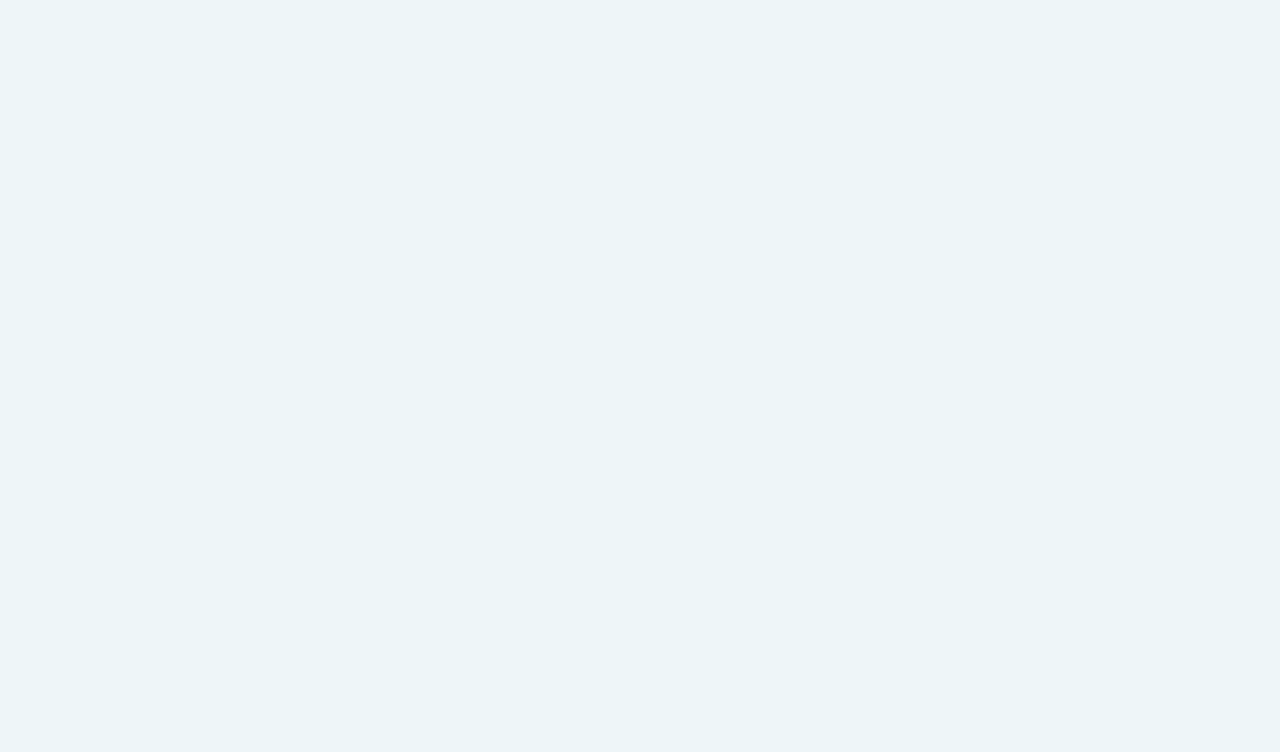
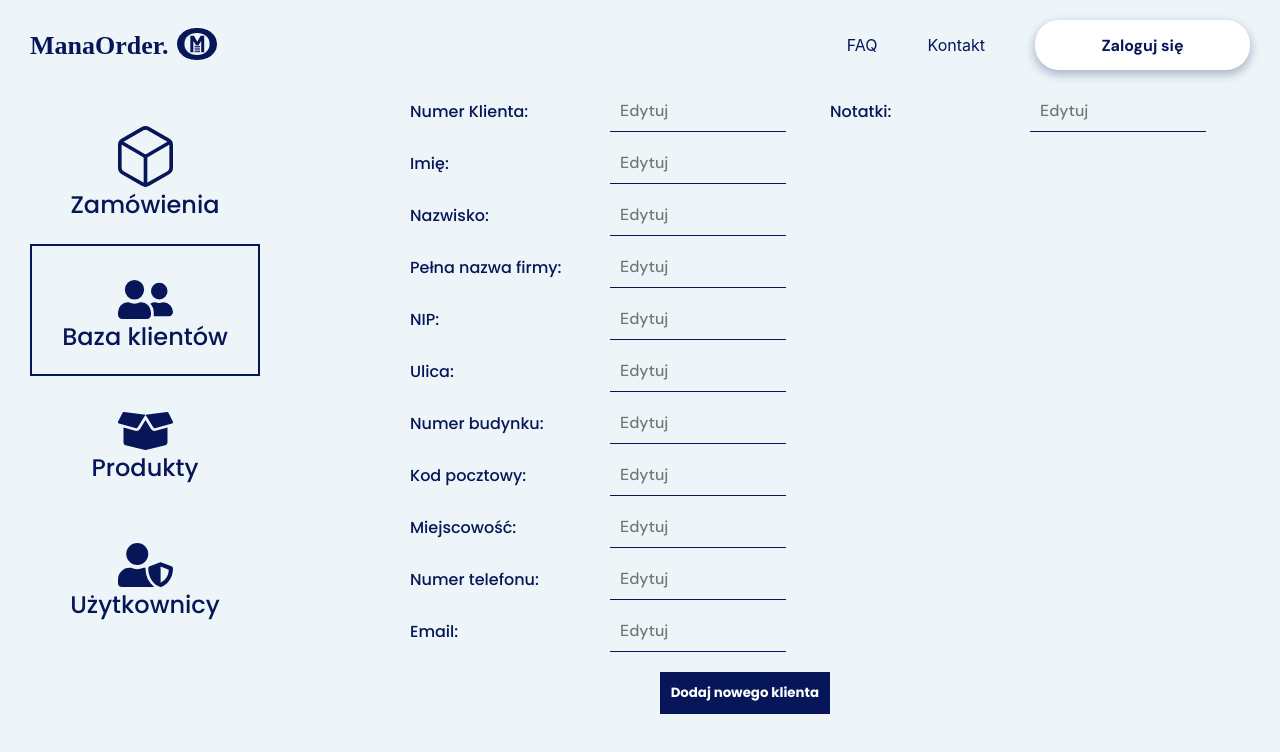
Before and after one commit to KamilBorowski1995/ManaOrder, a React (Create React App) app: page /consumers/add in a window 1280 px wide. Shown: the top 752 px of the page. Built offline with nearby package versions, Linux system fonts and the light colour scheme.

Commit message:
created addConsumerPage and styled

```diff
--- a/src/App.js
+++ b/src/App.js
@@ -9,6 +9,7 @@ import HomePage from "./pages/HomePage";
 import LoginPage from "./pages/LoginPage";
 import AddOrder from "./pages/AddOrder";
 import ConsumerDataBase from "./pages/ConsumerDataBase";
+import AddConsumerPage from "./pages/AddConsumerPage";
 
 import ProtectedRoute from "./AuthComponent/protected.route";
 
@@ -21,6 +22,7 @@ const Wrapper = styled.div`
 function App() {
   return (
     // Poprawić routingi aby przy wejściu na zakzaną stronę nie tylko renderowało stronę główną ale takze zmieniało adress w przeglądarce. Może redirect?
+    // Dodać chat wewnętrzny dla pracowników
 
     <BrowserRouter>
       <Wrapper>
@@ -33,6 +35,7 @@ function App() {
         <Route exact path="/login" component={LoginPage} />
         <Route exact path="/orders" component={AppPage} />
         <Route exact path="/consumers" component={ConsumerDataBase} />
+        <Route exact path="/consumers/add" component={AddConsumerPage} />
         <Route exact path="/orders/add" component={AddOrder} />
       </Wrapper>
     </BrowserRouter>
--- a/src/components/atoms/Input/Input.js
+++ b/src/components/atoms/Input/Input.js
@@ -54,10 +54,10 @@ const StyledBar = styled.div`
   background-color: ${theme.colors.primary};
 `;
 
-const Input = ({ value, type }) => {
+const Input = ({ value, type, data }) => {
   return (
     <Wrapper>
-      <StyledInput placeholder=" " name={value} type={type} />
+      <StyledInput placeholder="" name={value} type={type} value={data} />
       <StyledLabel htmlFor={value}>{value}</StyledLabel>
       <StyledBar></StyledBar>
     </Wrapper>
--- a/src/components/molecules/ElementTable/ElementTable.js
+++ b/src/components/molecules/ElementTable/ElementTable.js
@@ -1,23 +1,52 @@
 import React from "react";
 import styled from "styled-components";
 
+import { theme } from "../../../theme/mainTheme";
+
 import Paragraph from "../../atoms/Paragraph/Paragraph";
 
-const Wrapper = styled.tr`
-  /* width: 400px; */
-  /* display: flex; */
-  /* justify-content: space-between; */
+const Wrapper = styled.div`
+  display: grid;
+  grid-template-columns: minmax(auto, 200px) 2fr;
+  align-items: center;
+  margin-bottom: 10px;
+  :nth-last-of-type(1) {
+    margin-bottom: 20px;
+  }
 `;
 
-const StyledParagraph = styled(Paragraph)`
-  width: 300px;
+const StyledParagraph = styled(Paragraph)``;
+
+const Input = styled.input`
+  background-color: transparent;
+  padding: 10px;
+  width: 80%;
+
+  font-weight: 500;
+  font-size: ${theme.fontSize.l};
+  color: ${theme.colors.primary};
+  font-family: ${theme.primaryFont};
+  border: none;
+  cursor: pointer;
+  border-bottom: 1px solid ${theme.colors.primary};
+
+  :focus {
+    outline: none;
+  }
 `;
 
-const ElementTable = ({ size, data, children }) => {
+const ElementTable = ({ size, data, title, onChange, name }) => {
+  const inputPlaceholder = !data && "Edytuj";
+
   return (
     <Wrapper>
-      <StyledParagraph size={size}>{children}</StyledParagraph>
-      <Paragraph size={size}>{data}</Paragraph>
+      <StyledParagraph>{title}:</StyledParagraph>
+      <Input
+        name={name}
+        value={data}
+        onChange={onChange}
+        placeholder={inputPlaceholder}
+      />
     </Wrapper>
   );
 };
--- /dev/null
+++ b/src/pages/AddConsumerPage/AddConsumerPage.js
@@ -0,0 +1,145 @@
+import React, { useReducer } from "react";
+import { useHistory } from "react-router-dom";
+import styled from "styled-components";
+
+import AppTemplate from "../../templates/AppTemplate";
+
+import ElementTable from "../../components/molecules/ElementTable";
+import ButtonSquare from "../../components/atoms/ButtonSquare/ButtonSquare";
+
+import { addConsumerReducer } from "../../reducers/addConsumer.reducer";
+
+const Wrapper = styled.div`
+  display: grid;
+
+  grid-template-columns: 1fr 1fr;
+`;
+
+const WrapperConsumerData = styled.div`
+  position: relative;
+  /* width: 100%; */
+  height: 100%;
+`;
+
+const WrapperNotes = styled.div`
+  position: relative;
+`;
+
+const initialState = {
+  id: "",
+  firstName: "",
+  lastName: "",
+  companyName: "",
+  NIP: "",
+  street: "",
+  number: "",
+  code: "",
+  city: "",
+  phone: "",
+  email: "",
+  notes: "",
+};
+
+const AddConsumerPage = () => {
+  const history = useHistory();
+  const [state, dispatch] = useReducer(addConsumerReducer, initialState);
+
+  const handleValue = (e) =>
+    dispatch({
+      type: "EDIT_VALUE",
+      name: e.target.name,
+      value: e.target.value,
+    });
+
+  const handleClickButton = () => {
+    console.log(state);
+    history.push("/consumers");
+  };
+  return (
+    <AppTemplate>
+      <Wrapper>
+        <WrapperConsumerData>
+          <ElementTable
+            onChange={handleValue}
+            data={state.id}
+            title="Numer Klienta"
+            name="id"
+          />
+          <ElementTable
+            onChange={handleValue}
+            data={state.firstName}
+            title="Imię"
+            name="firstName"
+          />
+          <ElementTable
+            onChange={handleValue}
+            data={state.lastName}
+            title="Nazwisko"
+            name="lastName"
+          />
+          <ElementTable
+            onChange={handleValue}
+            data={state.companyName}
+            title="Pełna nazwa firmy"
+            name="companyName"
+          />
+          <ElementTable
+            onChange={handleValue}
+            data={state.NIP}
+            title="NIP"
+            name="NIP"
+          />
+          <ElementTable
+            onChange={handleValue}
+            data={state.street}
+            title="Ulica"
+            name="street"
+          />
+          <ElementTable
+            onChange={handleValue}
+            data={state.number}
+            title="Numer budynku"
+            name="number"
+          />
+          <ElementTable
+            onChange={handleValue}
+            data={state.code}
+            title="Kod pocztowy"
+            name="code"
+          />
+          <ElementTable
+            onChange={handleValue}
+            data={state.city}
+            title="Miejscowość"
+            name="city"
+          />
+          <ElementTable
+            onChange={handleValue}
+            data={state.phone}
+            title="Numer telefonu"
+            name="phone"
+          />
+          <ElementTable
+            onChange={handleValue}
+            data={state.email}
+            title="Email"
+            name="email"
+          />
+          <ButtonSquare onClick={handleClickButton}>
+            Dodaj nowego klienta
+          </ButtonSquare>
+        </WrapperConsumerData>
+        <WrapperNotes>
+          <ElementTable
+            onChange={handleValue}
+            data={state.notes}
+            title="Notatki"
+            name="notes"
+          />
+        </WrapperNotes>
+      </Wrapper>
+    </AppTemplate>
+  );
+};
+
+export default AddConsumerPage;
--- /dev/null
+++ b/src/pages/AddConsumerPage/index.js
@@ -0,0 +1,3 @@
+import AddConsumerPage from "./AddConsumerPage";
+
+export default AddConsumerPage;
--- a/src/pages/ConsumerDataBase/ConsumerDataBase.js
+++ b/src/pages/ConsumerDataBase/ConsumerDataBase.js
@@ -1,20 +1,53 @@
 import React from "react";
+import styled from "styled-components";
 
 import AppTemplate from "../../templates/AppTemplate";
 
 import ElementTable from "../../components/molecules/ElementTable";
 
+const Wrapper = styled.div`
+  max-height: 500px;
+  overflow: auto;
+  /* border: 2px solid black; */
+
+  ::-webkit-scrollbar {
+    width: 15px;
+  }
+
+  ::-webkit-scrollbar-track {
+    box-shadow: inset 0 0 6px rgba(0, 0, 0, 0.1);
+  }
+
+  ::-webkit-scrollbar-thumb {
+    background-color: #061658;
+    /* outline: 1px solid slategrey; */
+    border-radius: 20px 20px;
+  }
+`;
+
 const ConsumerDataBase = () => {
   return (
     <AppTemplate>
-      <table>
+      <Wrapper>
         <ElementTable data="#48621547895">Numer Zamówienia:</ElementTable>
         <ElementTable data="#98579985657">Numer Klienta:</ElementTable>
         <ElementTable data="Piotr Kowalski">Imię i nazwisko:</ElementTable>
         <ElementTable data="Wywozimy Grazimy WCewódki">
           Pełna nazwa firmy:
         </ElementTable>
-      </table>
+        <ElementTable data="#48621547895">Numer Zamówienia:</ElementTable>
+        <ElementTable data="#98579985657">Numer Klienta:</ElementTable>
+        <ElementTable data="Piotr Kowalski">Imię i nazwisko:</ElementTable>
+        <ElementTable data="Wywozimy Grazimy WCewódki">
+          Pełna nazwa firmy:
+        </ElementTable>
+        <ElementTable data="#48621547895">Numer Zamówienia:</ElementTable>
+        <ElementTable data="#98579985657">Numer Klienta:</ElementTable>
+        <ElementTable data="Piotr Kowalski">Imię i nazwisko:</ElementTable>
+        <ElementTable data="Wywozimy Grazimy WCewódki">
+          Pełna nazwa firmy:
+        </ElementTable>
+      </Wrapper>
     </AppTemplate>
   );
 };
--- /dev/null
+++ b/src/reducers/addConsumer.reducer.js
@@ -0,0 +1,9 @@
+export const addConsumerReducer = (state, action) => {
+  switch (action.type) {
+    case "EDIT_VALUE":
+      return { ...state, [action.name]: action.value };
+
+    default:
+      return state;
+  }
+};
--- a/src/templates/AppTemplate.js
+++ b/src/templates/AppTemplate.js
@@ -12,8 +12,11 @@ const Wrapper = styled.div`
 `;
 
 const ContentWrapper = styled.div`
-  display: flex;
+  display: grid;
+  grid-template-columns: 230px auto;
 `;
+
+const StyledNavCategory = styled.div``;
 
 const StyledWrapperChildren = styled.div`
   margin-left: 150px;
@@ -24,7 +27,11 @@ const MainTemplate = ({ children }) => {
     <Wrapper>
       <NavBar />
       <ContentWrapper>
-        <NavCategory />
+        <StyledNavCategory>
+          {" "}
+          <NavCategory />
+        </StyledNavCategory>
+
         <StyledWrapperChildren>{children}</StyledWrapperChildren>
       </ContentWrapper>
     </Wrapper>
```
Also changed, not shown: 1 other file (tests, documents, lock files or other folders).
